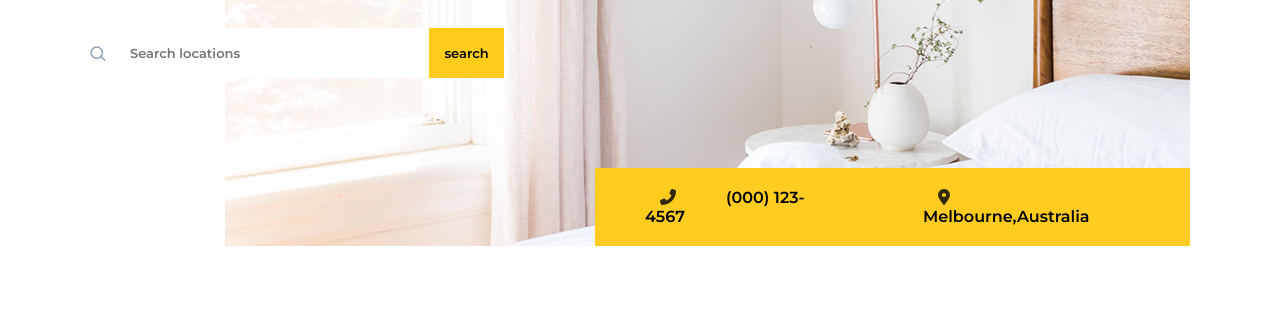
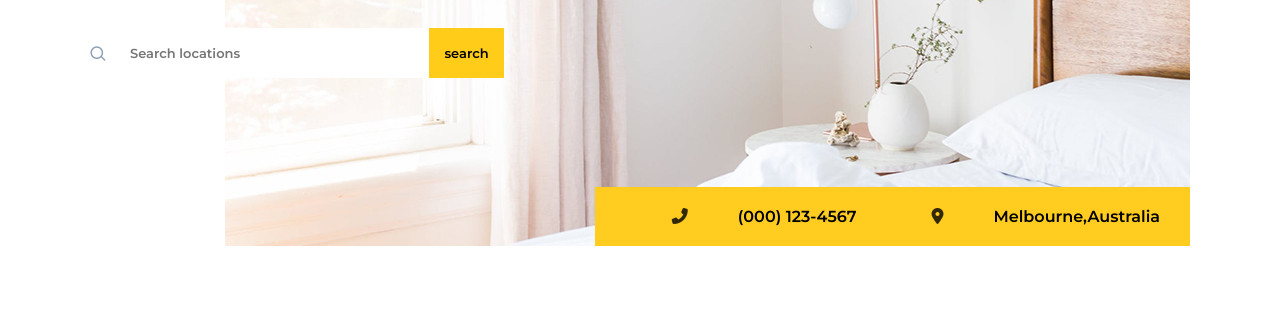
Before and after one commit to Mardon07/luxestate, a plain HTML site: page index.html in a window 1280 px wide. Shown: the part 469-800 px from the top of the page. Drawn offline with Linux system fonts and the light colour scheme.

Commit message:
Add files via upload

```diff
--- a/index.html
+++ b/index.html
@@ -51,8 +51,8 @@
 					</div>
 
 				<div class="intro-contacts">
-					<p><i class="fas fa-phone-alt"></i>(000) 123-4567</p>
-					<p><i class="fas fa-map-marker-alt"></i>Melbourne,Australia</p>
+					<p class="phpo"><i class="fas fa-phone-alt" ></i>(000) 123-4567</p>
+					<p class="phpo"><i class="fas fa-map-marker-alt"></i>Melbourne,Australia</p>
 				</div>
 				</div>
 
--- a/style.css
+++ b/style.css
@@ -55,7 +55,6 @@ nav{
     margin-top: 25px;
 
 }
-
 
 .wrapper{
     margin: 0 auto;
@@ -635,6 +634,9 @@ hr{
 }
 
 
+.intro-contacts .phpo{
+    padding: 20px 30px;
+}
 
 
 
```
